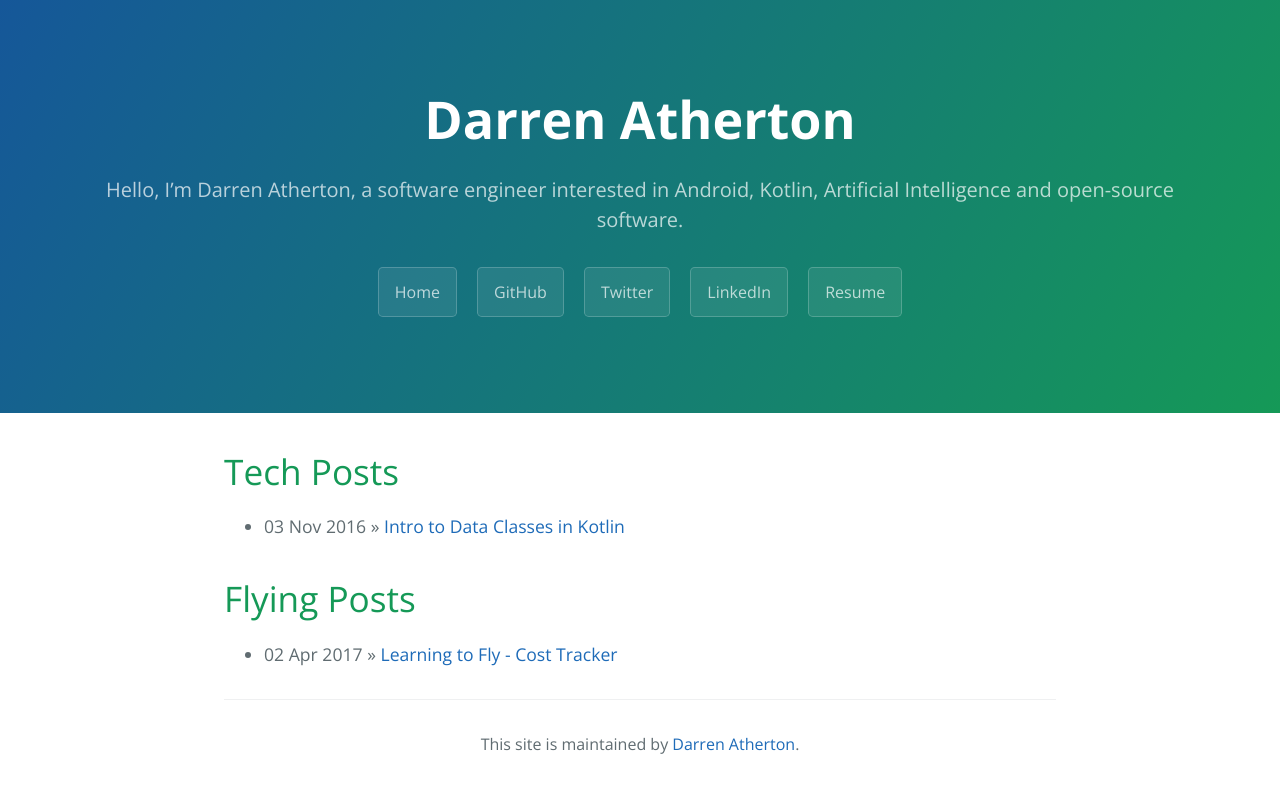
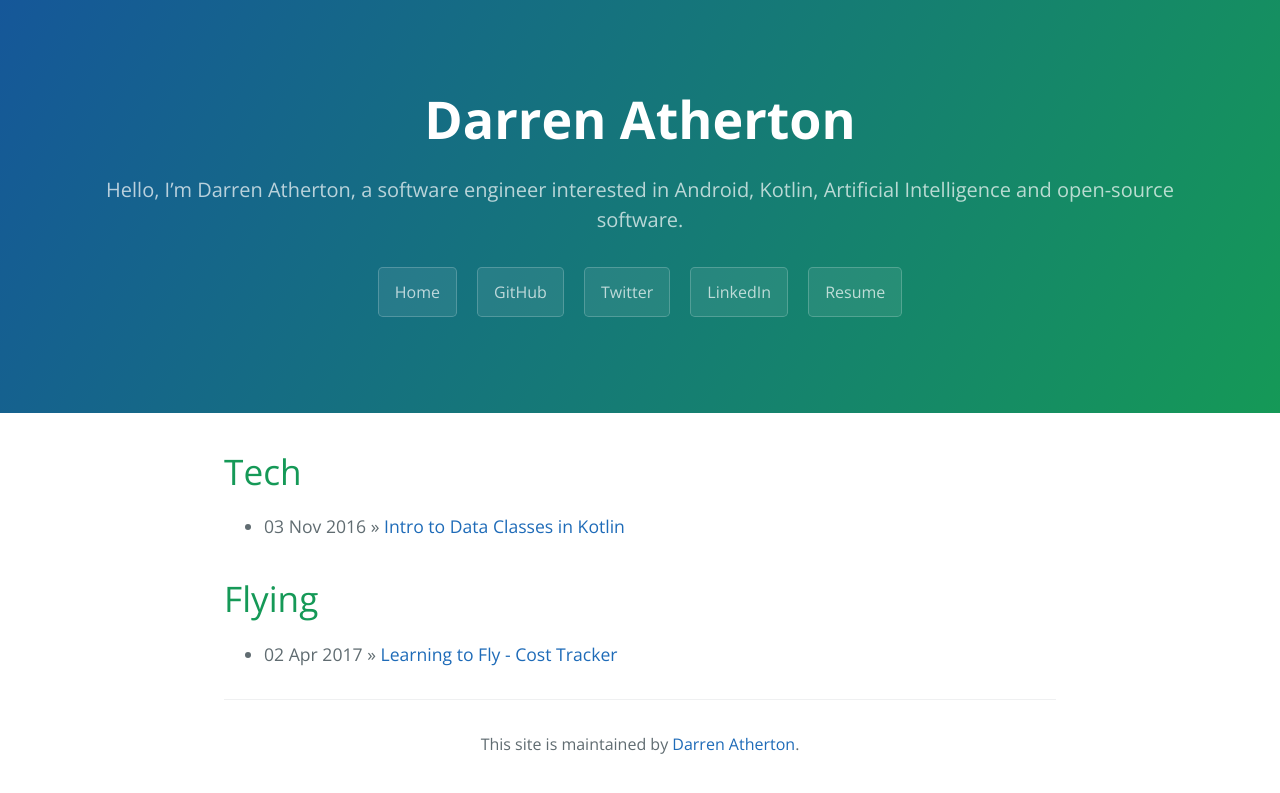
Before and after one commit to DarrenAtherton49/darrenatherton49.github.io, a Jekyll site: the page built from index.html, in a window 1280 px wide. Shown: the top 793 px of the page. Built offline with Jekyll 4.4.1, drawn with Linux system fonts in a browser that asks for light colours; the list of posts is cut into pages by our own code.

Commit message:
Remove redundant wording on home page

```diff
--- a/index.html
+++ b/index.html
@@ -4,7 +4,7 @@ title: {{ site.name }}
 ---
 
 <div id="home">
-  <h1>Tech Posts</h1>
+  <h1>Tech</h1>
   <ul class="posts">
     {% for post in site.posts %}
   		{% if post.categories contains 'tech' %}
@@ -14,7 +14,7 @@ title: {{ site.name }}
   </ul>
 </div>
 
-  <h1>Flying Posts</h1>
+  <h1>Flying</h1>
   <ul class="posts">
     {% for post in site.posts %}
       {% if post.categories contains 'flying' %}
```
